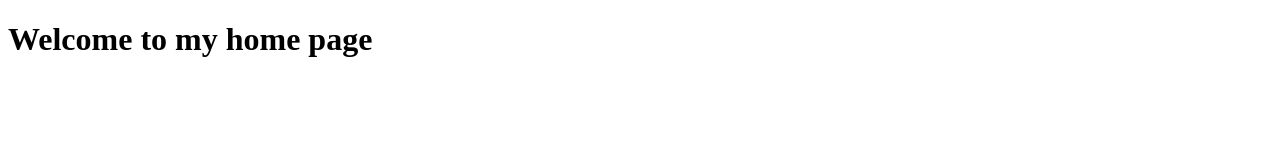
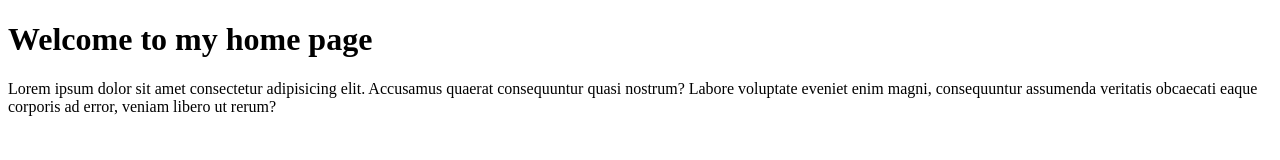
Before and after one commit to JeanettKM/Deployment-module, a plain HTML site: page index.html in a window 1280 px wide. Drawn offline with Linux system fonts and the light colour scheme.

Commit message:
Update index.html

```diff
--- a/index.html
+++ b/index.html
@@ -8,5 +8,11 @@
   </head>
   <body>
     <h1>Welcome to my home page</h1>
+    <p>
+      Lorem ipsum dolor sit amet consectetur adipisicing elit. Accusamus quaerat
+      consequuntur quasi nostrum? Labore voluptate eveniet enim magni,
+      consequuntur assumenda veritatis obcaecati eaque corporis ad error, veniam
+      libero ut rerum?
+    </p>
   </body>
 </html>
```
